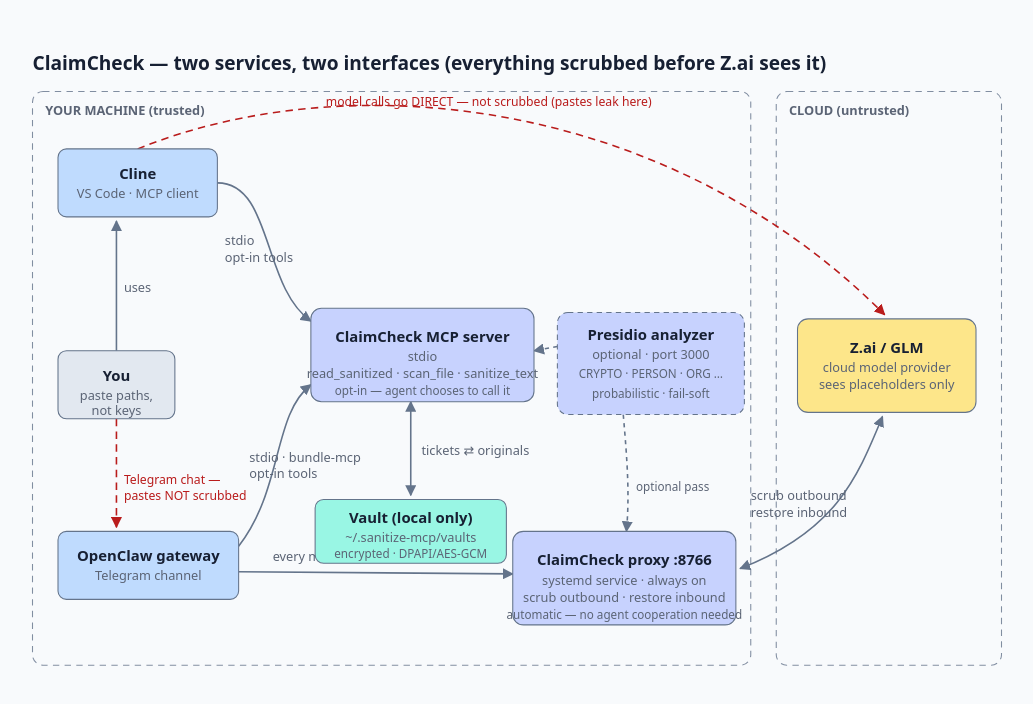
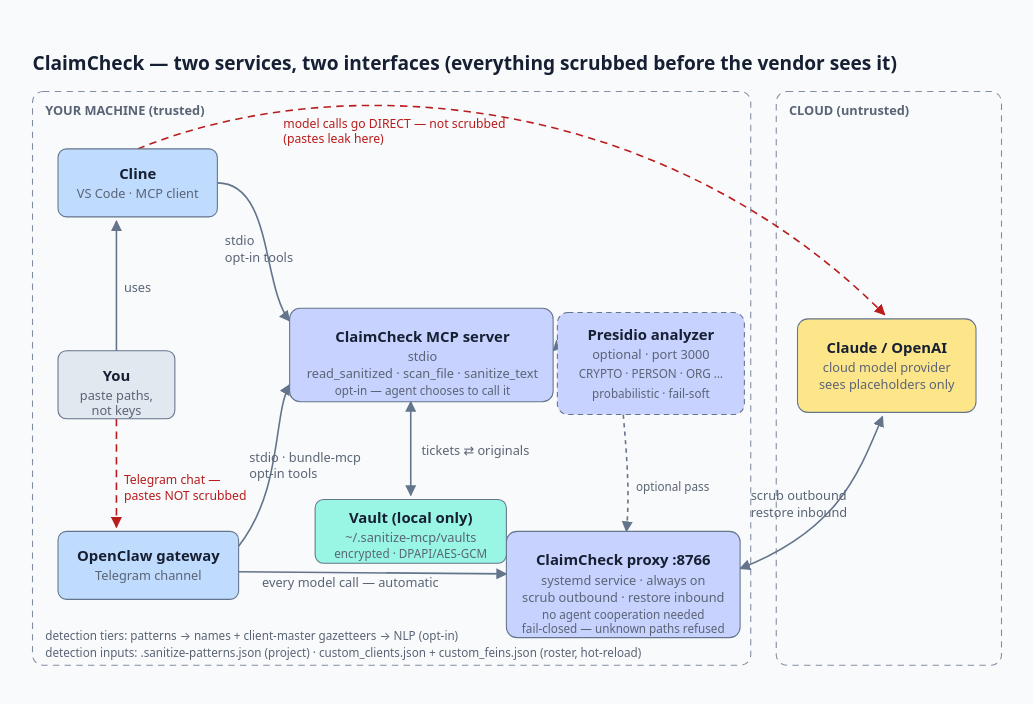
Before and after one commit to saasclawai-org/ClaimCheck, a plain HTML site: page docs/architecture.html in a window 1280 px wide. Shown: the whole page, without its empty margins (123-1156 px from the left). Drawn offline with Linux system fonts and the light colour scheme.

Commit message:
docs: refresh architecture diagram — vendor-agnostic (Claude/OpenAI), client-master roster + detection-tier captions, fail-closed gate note

```diff
--- a/docs/architecture.html
+++ b/docs/architecture.html
@@ -70,7 +70,7 @@
     </marker>
   </defs>
 
-  <text class="title" x="24" y="36">ClaimCheck — two services, two interfaces (everything scrubbed before Z.ai sees it)</text>
+  <text class="title" x="24" y="36">ClaimCheck — two services, two interfaces (everything scrubbed before the vendor sees it)</text>
 
   <!-- trust zones -->
   <rect class="zone" x="24" y="56" width="676" height="540" rx="10"/>
@@ -84,19 +84,19 @@
   <!-- You -> OpenClaw (chat surface, not scrubbed) -->
   <path class="edge edge-risk" d="M103,364 L103,466" marker-end="url(#arr-risk)"/>
   <!-- Cline -> MCP server -->
-  <path class="edge" d="M198,142 C250,142 240,240 286,272" marker-end="url(#arr)"/>
+  <path class="edge" d="M198,142 C250,142 240,240 266,272" marker-end="url(#arr)"/>
   <!-- OpenClaw -> MCP server -->
-  <path class="edge" d="M218,484 C260,430 250,360 286,332" marker-end="url(#arr)"/>
+  <path class="edge" d="M218,484 C260,430 250,360 266,332" marker-end="url(#arr)"/>
   <!-- MCP server <-> Vault -->
   <path class="edge" d="M380,348 L380,436" marker-start="url(#arr)" marker-end="url(#arr)"/>
   <!-- Cline -> Z.ai (direct, NOT scrubbed) -->
   <path class="edge edge-risk" d="M123,110 C320,30 620,60 826,266" marker-end="url(#arr-risk)"/>
   <!-- OpenClaw -> Proxy -->
-  <path class="edge" d="M218,508 L476,510" marker-end="url(#arr)"/>
+  <path class="edge" d="M218,508 L470,510" marker-end="url(#arr)"/>
   <!-- Proxy <-> Z.ai (scrub out, restore in) -->
   <path class="edge" d="M690,505 C780,470 800,420 824,362" marker-start="url(#arr)" marker-end="url(#arr)"/>
   <!-- Presidio -> MCP server + proxy (optional detection pass, dashed) -->
-  <path class="edge edge-opt" d="M518,296 L496,300" marker-end="url(#arr)"/>
+  <path class="edge edge-opt" d="M518,296 L514,300" marker-end="url(#arr)"/>
   <path class="edge edge-opt" d="M580,360 C584,406 586,436 583,470" marker-end="url(#arr)"/>
 
   <!-- edge labels -->
@@ -108,11 +108,14 @@
   <text class="small" x="228" y="405">stdio · bundle-mcp</text>
   <text class="small" x="228" y="420">opt-in tools</text>
   <text class="small" x="390" y="398">tickets ⇄ originals</text>
-  <text class="edgelabel-risk" x="300" y="70">model calls go DIRECT — not scrubbed (pastes leak here)</text>
-  <text class="small" x="250" y="498">every model call — automatic</text>
+  <text class="edgelabel-risk" x="260" y="90">model calls go DIRECT — not scrubbed</text>
+  <text class="edgelabel-risk" x="260" y="104">(pastes leak here)</text>
+  <text class="small" x="240" y="522">every model call — automatic</text>
   <text class="small" x="700" y="440">scrub outbound</text>
   <text class="small" x="700" y="456">restore inbound</text>
   <text class="tiny" x="592" y="432">optional pass</text>
+  <text class="tiny" x="36" y="572">detection tiers: patterns → names + client-master gazetteers → NLP (opt-in)</text>
+  <text class="tiny" x="36" y="588">detection inputs: .sanitize-patterns.json (project) · custom_clients.json + custom_feins.json (roster, hot-reload)</text>
 
   <!-- nodes -->
   <g>
@@ -132,18 +135,19 @@
     <text class="small" x="133" y="516" text-anchor="middle">Telegram channel</text>
   </g>
   <g>
-    <rect class="node process" x="286" y="260" width="210" height="88" rx="10"/>
+    <rect class="node process" x="266" y="260" width="248" height="88" rx="10"/>
     <text class="label" x="391" y="292" text-anchor="middle">ClaimCheck MCP server</text>
     <text class="small" x="391" y="310" text-anchor="middle">stdio</text>
     <text class="small" x="391" y="326" text-anchor="middle">read_sanitized · scan_file · sanitize_text</text>
     <text class="tiny" x="391" y="342" text-anchor="middle">opt-in — agent chooses to call it</text>
   </g>
   <g>
-    <rect class="node process" x="476" y="470" width="210" height="88" rx="10"/>
-    <text class="label" x="581" y="502" text-anchor="middle">ClaimCheck proxy :8766</text>
-    <text class="small" x="581" y="520" text-anchor="middle">systemd service · always on</text>
-    <text class="small" x="581" y="536" text-anchor="middle">scrub outbound · restore inbound</text>
-    <text class="tiny" x="581" y="552" text-anchor="middle">automatic — no agent cooperation needed</text>
+    <rect class="node process" x="470" y="470" width="220" height="100" rx="10"/>
+    <text class="label" x="580" y="502" text-anchor="middle">ClaimCheck proxy :8766</text>
+    <text class="small" x="580" y="520" text-anchor="middle">systemd service · always on</text>
+    <text class="small" x="580" y="536" text-anchor="middle">scrub outbound · restore inbound</text>
+    <text class="tiny" x="580" y="552" text-anchor="middle">no agent cooperation needed</text>
+    <text class="tiny" x="580" y="566" text-anchor="middle">fail-closed — unknown paths refused</text>
   </g>
   <g>
     <rect class="node storage" x="290" y="440" width="180" height="60" rx="8"/>
@@ -160,7 +164,7 @@
   </g>
   <g>
     <rect class="node external" x="744" y="270" width="168" height="88" rx="10"/>
-    <text class="label" x="828" y="302" text-anchor="middle">Z.ai / GLM</text>
+    <text class="label" x="828" y="302" text-anchor="middle">Claude / OpenAI</text>
     <text class="small" x="828" y="320" text-anchor="middle">cloud model provider</text>
     <text class="small" x="828" y="336" text-anchor="middle">sees placeholders only</text>
   </g>
```
Also changed, not shown: docs/architecture.png.
